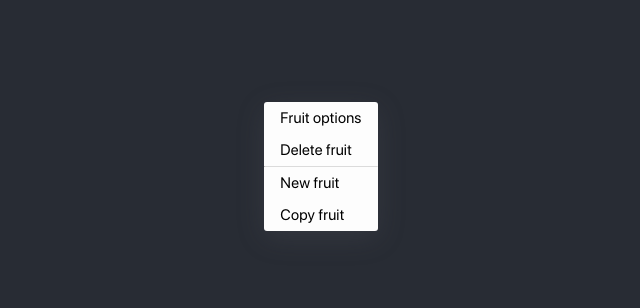
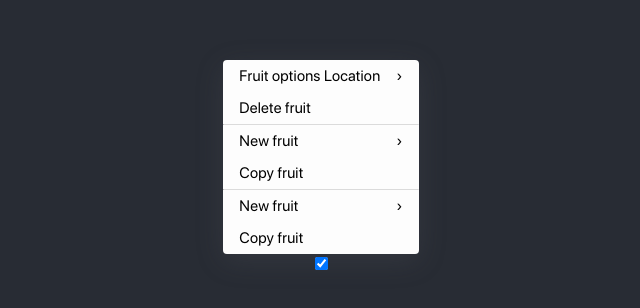
Before and after one commit to strauss02/safe-triangle, a React (Create React App) app: page / in a window 1280 px wide. Shown: the part 234-542 px from the top of the page, without its empty margins (319-959 px from the left). Built offline with nearby package versions, Linux system fonts and the light colour scheme.

Commit message:
add group rendering logic

```diff
--- a/src/App.tsx
+++ b/src/App.tsx
@@ -5,7 +5,7 @@ import Menu from './Components/Menu'
 function App() {
   const myMenuGroup = [
     {
-      text: 'Fruit options',
+      text: 'Fruit options Location',
       subMenuItems: [{ text: 'banana' }, { text: 'orange' }],
     },
     { text: 'Delete fruit' },
@@ -19,12 +19,34 @@ function App() {
     { text: 'Copy fruit' },
   ]
 
-  const [menus, setMenues] = useState([])
+  const myThirdMenuGroup = [
+    {
+      text: 'New fruit',
+      subMenuItems: [{ text: 'banana' }, { text: 'orange' }],
+    },
+    { text: 'Copy fruit' },
+  ]
+
+  const [menuVisibility, setMenuVisibility] = useState(true)
+
+  function handleChange() {
+    setMenuVisibility((prevState) => !prevState)
+  }
 
   return (
     <div className="App">
       <header className="App-header">
-        <Menu menuGroups={[myMenuGroup, mySecondMenuGroup]} />
+        {menuVisibility && (
+          <Menu
+            menuGroups={[myMenuGroup, mySecondMenuGroup, myThirdMenuGroup]}
+            setMenuVisibility={setMenuVisibility}
+          />
+        )}
+        <input
+          type={'checkbox'}
+          checked={menuVisibility}
+          onChange={handleChange}
+        />
       </header>
     </div>
   )
--- a/src/Components/Menu.tsx
+++ b/src/Components/Menu.tsx
@@ -5,16 +5,10 @@ import styled from 'styled-components'
 
 const StyledMenu = styled.div`
   background-color: #fdfdfd;
-  border-radius: 3px;
+  border-radius: 4px;
   /* padding: 0.4rem; */
   box-shadow: rgba(100, 100, 111, 0.2) 0px 7px 29px 0px;
-`
-
-const Divider = styled.hr`
-  border-top: 1px #dbdbdb solid;
-  border-bottom: 0px;
-  padding: 0;
-  margin: 0;
+  overflow: hidden;
 `
 
 function Menu(props: menuProps) {
@@ -22,13 +16,10 @@ function Menu(props: menuProps) {
     <StyledMenu>
       {props.menuGroups.map((group, i) => {
         return (
-          <>
-            <MenuGroup menuItems={group} />
-            {
-              // if this is the last group, don't add a divider
-              i !== group.length - 1 && <Divider />
-            }
-          </>
+          // if this is the last group, don't add a divider
+          <MenuGroup key={group[0].text + i} divider={group.length !== i}>
+            {group}
+          </MenuGroup>
         )
       })}
     </StyledMenu>
--- a/src/Components/MenuGroup.tsx
+++ b/src/Components/MenuGroup.tsx
@@ -1,13 +1,26 @@
 import React from 'react'
 import { menuGroupProps } from '../types'
 import MenuItem from './MenuItem'
+import styled from 'styled-components'
+
+const Divider = styled.hr`
+  border-top: 1px #dbdbdb solid;
+  border-bottom: 0px;
+  padding: 0;
+  margin: 0;
+`
 
 function MenuGroup(props: menuGroupProps) {
   return (
     <>
-      {props.menuItems.map((item) => (
-        <MenuItem text={item.text} subMenuItems={item.subMenuItems} />
+      {props.children.map((item, i) => (
+        <MenuItem
+          text={item.text}
+          subMenuItems={item.subMenuItems}
+          key={item.text + i}
+        />
       ))}
+      {props.divider && <Divider />}
     </>
   )
 }
--- a/src/Components/MenuItem.tsx
+++ b/src/Components/MenuItem.tsx
@@ -5,20 +5,26 @@ import styled from 'styled-components'
 const MenuText = styled.p`
   font-family: 'San Francisco';
   font-size: 0.95rem;
-  color: black;
+  color: inherit;
+
   letter-spacing: 0.2px;
+`
+const ArrowWrapper = styled(MenuText)`
+  margin-left: 1rem;
 `
 
 const ItemWrapper = styled.div`
   display: flex;
   align-items: center;
-  justify-content: left;
+  justify-content: space-between;
   width: auto;
   height: 2rem;
   padding: 0 1rem;
   margin: 0;
+  color: black;
   &:hover {
-    background-color: aliceblue;
+    background-color: #4591d3;
+    color: white;
   }
 `
 
@@ -26,6 +32,8 @@ function MenuItem(props: menuItem) {
   return (
     <ItemWrapper>
       <MenuText>{props.text}</MenuText>
+
+      {props.subMenuItems && <ArrowWrapper>{'›'}</ArrowWrapper>}
     </ItemWrapper>
   )
 }
--- a/src/types.ts
+++ b/src/types.ts
@@ -3,9 +3,9 @@ export type menuItem = {
   subMenuItems?: menuItem[]
 }
 
-export type menuProps = { menuGroups: menuGroup[] }
+export type menuProps = { menuGroups: menuGroup[]; setMenuVisibility: Function }
 
-export type menuGroupProps = { menuItems: menuItem[] }
+export type menuGroupProps = { children: menuItem[]; divider: boolean }
 
 export type MenuItemProps = {
   menuItem: menuItem
```
